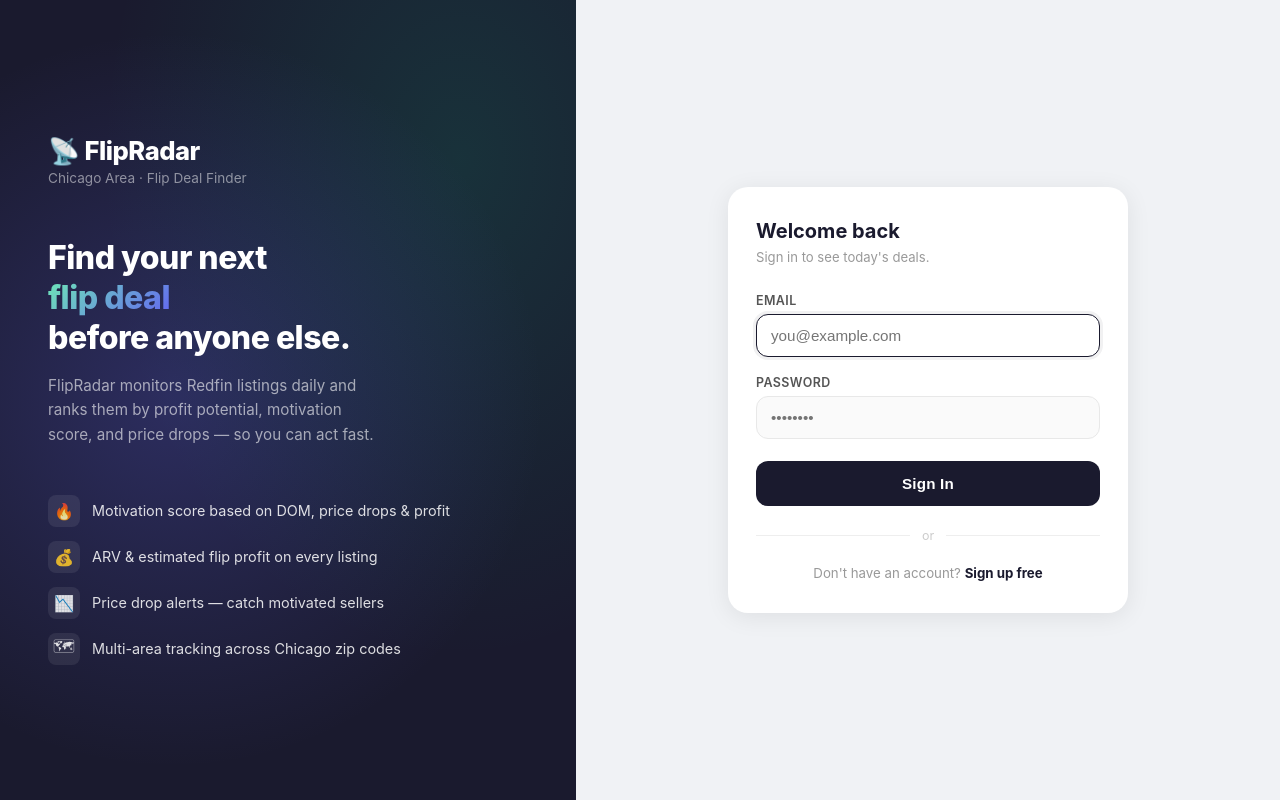
After one commit to urakymzhan/deals-automation, a Flask app: page /login in a window 1280 px wide. The commit adds this page. Run offline with Flask 3, Linux system fonts and the light colour scheme.

Commit message:
feat: APP-00 Auth

```diff
--- a/app.py
+++ b/app.py
@@ -1,13 +1,68 @@
 import json
-from flask import Flask, render_template, request
+from functools import wraps
+from flask import Flask, render_template, request, redirect, url_for, session, flash
+from supabase import create_client
 from models import HomeSearch, PropertySnapshot, Session, init_db
+from config import SUPABASE_URL, SUPABASE_ANON_KEY, FLASK_SECRET_KEY
 
 app = Flask(__name__)
+app.secret_key = FLASK_SECRET_KEY
 app.jinja_env.filters["fromjson"] = json.loads
+supabase = create_client(SUPABASE_URL, SUPABASE_ANON_KEY)
 init_db()
 
 
+def login_required(f):
+    @wraps(f)
+    def decorated(*args, **kwargs):
+        if "user" not in session:
+            return redirect(url_for("login"))
+        return f(*args, **kwargs)
+    return decorated
+
+
+@app.route("/login", methods=["GET", "POST"])
+def login():
+    if "user" in session:
+        return redirect(url_for("index"))
+    if request.method == "POST":
+        email = request.form.get("email", "").strip()
+        password = request.form.get("password", "")
+        try:
+            res = supabase.auth.sign_in_with_password({"email": email, "password": password})
+            session["user"] = {"id": res.user.id, "email": res.user.email}
+            return redirect(url_for("index"))
+        except Exception as e:
+            flash(str(e), "error")
+    return render_template("login.html", mode="login")
+
+
+@app.route("/signup", methods=["GET", "POST"])
+def signup():
+    if "user" in session:
+        return redirect(url_for("index"))
+    if request.method == "POST":
+        email = request.form.get("email", "").strip()
+        password = request.form.get("password", "")
+        try:
+            res = supabase.auth.sign_up({"email": email, "password": password})
+            if res.user:
+                session["user"] = {"id": res.user.id, "email": res.user.email}
+                return redirect(url_for("index"))
+            flash("Check your email to confirm your account.", "info")
+        except Exception as e:
+            flash(str(e), "error")
+    return render_template("login.html", mode="signup")
+
+
+@app.route("/logout")
+def logout():
+    session.clear()
+    return redirect(url_for("login"))
+
+
 @app.route("/")
+@login_required
 def index():
     session = Session()
 
@@ -90,6 +145,7 @@ def index():
 
 
 @app.route("/listing/<zpid>")
+@login_required
 def listing(zpid):
     session = Session()
     snapshot = (
--- a/config.py
+++ b/config.py
@@ -25,3 +25,8 @@ NOTIFICATION_METHOD = os.getenv("NOTIFICATION_METHOD", "email")
 # RapidAPI
 RAPIDAPI_KEY = os.getenv("RAPIDAPI_KEY", "")
 RAPIDAPI_HOST = os.getenv("RAPIDAPI_HOST", "")
+
+# Auth
+SUPABASE_URL = os.getenv("SUPABASE_URL", "")
+SUPABASE_ANON_KEY = os.getenv("SUPABASE_ANON_KEY", "")
+FLASK_SECRET_KEY = os.getenv("FLASK_SECRET_KEY", "dev-secret-change-me")
--- a/requirements-web.txt
+++ b/requirements-web.txt
@@ -3,3 +3,4 @@ gunicorn
 sqlalchemy
 psycopg2-binary
 python-dotenv
+supabase
--- a/requirements.txt
+++ b/requirements.txt
@@ -8,3 +8,4 @@ requests
 flask
 gunicorn
 psycopg2-binary
+supabase
--- a/templates/listing.html
+++ b/templates/listing.html
@@ -3,7 +3,7 @@
 <head>
   <meta charset="UTF-8" />
   <meta name="viewport" content="width=device-width, initial-scale=1.0"/>
-  <title>{{ snapshot.address or 'Listing' }} — Deal Finder</title>
+  <title>{{ snapshot.address or 'Listing' }} — FlipRadar</title>
   <link href="https://cdn.jsdelivr.net/npm/bootstrap@5.3.0/dist/css/bootstrap.min.css" rel="stylesheet"/>
   <script src="https://cdn.jsdelivr.net/npm/bootstrap@5.3.0/dist/js/bootstrap.bundle.min.js"></script>
   <style>
@@ -99,7 +99,7 @@
 
 <div class="topbar">
   <a href="/" class="back-btn">← Back</a>
-  <div class="topbar-title">Listing Detail</div>
+  <div class="topbar-title">📡 FlipRadar</div>
 </div>
 
 {% set photos = snapshot.photo_urls | fromjson if snapshot.photo_urls else ([snapshot.photo_url] if snapshot.photo_url else []) %}
--- /dev/null
+++ b/templates/login.html
@@ -0,0 +1,317 @@
+<!DOCTYPE html>
+<html lang="en">
+<head>
+  <meta charset="UTF-8"/>
+  <meta name="viewport" content="width=device-width, initial-scale=1.0"/>
+  <title>{% if mode == 'signup' %}Sign Up{% else %}Sign In{% endif %} — FlipRadar</title>
+  <style>
+    * { box-sizing: border-box; margin: 0; padding: 0; }
+
+    body {
+      min-height: 100vh;
+      display: flex;
+      font-family: -apple-system, BlinkMacSystemFont, 'Segoe UI', sans-serif;
+      background: #f0f2f5;
+    }
+
+    /* ── Left panel ── */
+    .hero {
+      display: none;
+      background: #1a1a2e;
+      flex-direction: column;
+      justify-content: center;
+      padding: 60px 48px;
+      color: #fff;
+      position: relative;
+      overflow: hidden;
+    }
+
+    .hero::before {
+      content: '';
+      position: absolute;
+      inset: 0;
+      background: radial-gradient(ellipse at 30% 50%, rgba(99,102,241,0.25) 0%, transparent 65%),
+                  radial-gradient(ellipse at 80% 20%, rgba(16,185,129,0.15) 0%, transparent 55%);
+      pointer-events: none;
+    }
+
+    .hero-logo {
+      font-size: 1.6rem;
+      font-weight: 800;
+      letter-spacing: -0.5px;
+      margin-bottom: 4px;
+      position: relative;
+    }
+
+    .hero-tagline {
+      font-size: 0.85rem;
+      color: rgba(255,255,255,0.5);
+      margin-bottom: 52px;
+      position: relative;
+    }
+
+    .hero-headline {
+      font-size: 2rem;
+      font-weight: 800;
+      line-height: 1.25;
+      letter-spacing: -0.5px;
+      margin-bottom: 16px;
+      position: relative;
+    }
+
+    .hero-headline span {
+      background: linear-gradient(135deg, #6ee7b7, #6366f1);
+      -webkit-background-clip: text;
+      -webkit-text-fill-color: transparent;
+    }
+
+    .hero-desc {
+      font-size: 0.95rem;
+      color: rgba(255,255,255,0.6);
+      line-height: 1.6;
+      max-width: 340px;
+      margin-bottom: 48px;
+      position: relative;
+    }
+
+    .feature-list {
+      list-style: none;
+      display: flex;
+      flex-direction: column;
+      gap: 14px;
+      position: relative;
+    }
+
+    .feature-list li {
+      display: flex;
+      align-items: center;
+      gap: 12px;
+      font-size: 0.9rem;
+      color: rgba(255,255,255,0.85);
+    }
+
+    .feature-icon {
+      width: 32px;
+      height: 32px;
+      background: rgba(255,255,255,0.08);
+      border-radius: 8px;
+      display: flex;
+      align-items: center;
+      justify-content: center;
+      font-size: 1rem;
+      flex-shrink: 0;
+    }
+
+    /* ── Right panel (form) ── */
+    .form-panel {
+      flex: 1;
+      display: flex;
+      flex-direction: column;
+      align-items: center;
+      justify-content: center;
+      padding: 40px 24px;
+      min-height: 100vh;
+    }
+
+    .mobile-logo {
+      font-size: 1.5rem;
+      font-weight: 800;
+      color: #1a1a2e;
+      margin-bottom: 4px;
+      letter-spacing: -0.5px;
+    }
+
+    .mobile-tagline {
+      font-size: 0.8rem;
+      color: #999;
+      margin-bottom: 32px;
+    }
+
+    .card {
+      background: #fff;
+      border-radius: 20px;
+      padding: 32px 28px;
+      width: 100%;
+      max-width: 400px;
+      box-shadow: 0 4px 24px rgba(0,0,0,0.08);
+    }
+
+    .card-title {
+      font-size: 1.25rem;
+      font-weight: 700;
+      color: #1a1a2e;
+      margin-bottom: 6px;
+    }
+
+    .card-subtitle {
+      font-size: 0.82rem;
+      color: #999;
+      margin-bottom: 28px;
+    }
+
+    .flash {
+      padding: 10px 14px;
+      border-radius: 10px;
+      font-size: 0.82rem;
+      margin-bottom: 16px;
+    }
+    .flash-error { background: #ffebee; color: #c62828; border: 1px solid #ffcdd2; }
+    .flash-info  { background: #e3f2fd; color: #1565c0; border: 1px solid #bbdefb; }
+
+    .field { margin-bottom: 18px; }
+    .field label {
+      display: block;
+      font-size: 0.78rem;
+      font-weight: 600;
+      color: #555;
+      margin-bottom: 6px;
+      text-transform: uppercase;
+      letter-spacing: 0.4px;
+    }
+    .field input {
+      width: 100%;
+      border: 1.5px solid #e8e8e8;
+      border-radius: 12px;
+      padding: 12px 14px;
+      font-size: 0.95rem;
+      color: #1a1a2e;
+      outline: none;
+      transition: border-color 0.15s, box-shadow 0.15s;
+      background: #fafafa;
+    }
+    .field input:focus {
+      border-color: #1a1a2e;
+      background: #fff;
+      box-shadow: 0 0 0 3px rgba(26,26,46,0.06);
+    }
+
+    .submit-btn {
+      width: 100%;
+      background: #1a1a2e;
+      color: #fff;
+      border: none;
+      border-radius: 12px;
+      padding: 14px;
+      font-size: 0.95rem;
+      font-weight: 700;
+      cursor: pointer;
+      margin-top: 4px;
+      letter-spacing: 0.2px;
+      transition: background 0.15s, transform 0.1s;
+    }
+    .submit-btn:hover { background: #2d2d4e; }
+    .submit-btn:active { transform: scale(0.99); }
+
+    .divider {
+      display: flex;
+      align-items: center;
+      gap: 12px;
+      margin: 22px 0;
+      color: #ccc;
+      font-size: 0.78rem;
+    }
+    .divider::before, .divider::after {
+      content: '';
+      flex: 1;
+      height: 1px;
+      background: #eee;
+    }
+
+    .switch {
+      text-align: center;
+      font-size: 0.83rem;
+      color: #999;
+    }
+    .switch a {
+      color: #1a1a2e;
+      font-weight: 700;
+      text-decoration: none;
+    }
+    .switch a:hover { text-decoration: underline; }
+
+    /* Desktop: show hero panel */
+    @media (min-width: 800px) {
+      .hero { display: flex; flex: 0 0 45%; }
+      .mobile-logo, .mobile-tagline { display: none; }
+      .form-panel { background: #f0f2f5; }
+    }
+  </style>
+</head>
+<body>
+
+  <!-- Hero / branding panel (desktop only) -->
+  <div class="hero">
+    <div class="hero-logo">📡 FlipRadar</div>
+    <div class="hero-tagline">Chicago Area · Flip Deal Finder</div>
+
+    <div class="hero-headline">Find your next<br><span>flip deal</span><br>before anyone else.</div>
+    <div class="hero-desc">FlipRadar monitors Redfin listings daily and ranks them by profit potential, motivation score, and price drops — so you can act fast.</div>
+
+    <ul class="feature-list">
+      <li>
+        <div class="feature-icon">🔥</div>
+        Motivation score based on DOM, price drops &amp; profit
+      </li>
+      <li>
+        <div class="feature-icon">💰</div>
+        ARV &amp; estimated flip profit on every listing
+      </li>
+      <li>
+        <div class="feature-icon">📉</div>
+        Price drop alerts — catch motivated sellers
+      </li>
+      <li>
+        <div class="feature-icon">🗺</div>
+        Multi-area tracking across Chicago zip codes
+      </li>
+    </ul>
+  </div>
+
+  <!-- Form panel -->
+  <div class="form-panel">
+    <div class="mobile-logo">📡 FlipRadar</div>
+    <div class="mobile-tagline">Chicago Area · Flip Deal Finder</div>
+
+    <div class="card">
+      {% if mode == 'signup' %}
+        <div class="card-title">Create your account</div>
+        <div class="card-subtitle">Start finding flip deals today.</div>
+      {% else %}
+        <div class="card-title">Welcome back</div>
+        <div class="card-subtitle">Sign in to see today's deals.</div>
+      {% endif %}
+
+      {% with messages = get_flashed_messages(with_categories=true) %}
+        {% for category, message in messages %}
+          <div class="flash flash-{{ category }}">{{ message }}</div>
+        {% endfor %}
+      {% endwith %}
+
+      <form method="POST">
+        <div class="field">
+          <label>Email</label>
+          <input type="email" name="email" placeholder="you@example.com" required autofocus/>
+        </div>
+        <div class="field">
+          <label>Password</label>
+          <input type="password" name="password" placeholder="••••••••" required minlength="6"/>
+        </div>
+        <button class="submit-btn" type="submit">
+          {% if mode == 'signup' %}Create Account{% else %}Sign In{% endif %}
+        </button>
+      </form>
+
+      <div class="divider">or</div>
+
+      <div class="switch">
+        {% if mode == 'signup' %}
+          Already have an account? <a href="/login">Sign in</a>
+        {% else %}
+          Don't have an account? <a href="/signup">Sign up free</a>
+        {% endif %}
+      </div>
+    </div>
+  </div>
+
+</body>
+</html>
```
Also changed, not shown: templates/index.html (+132 -7 lines).
